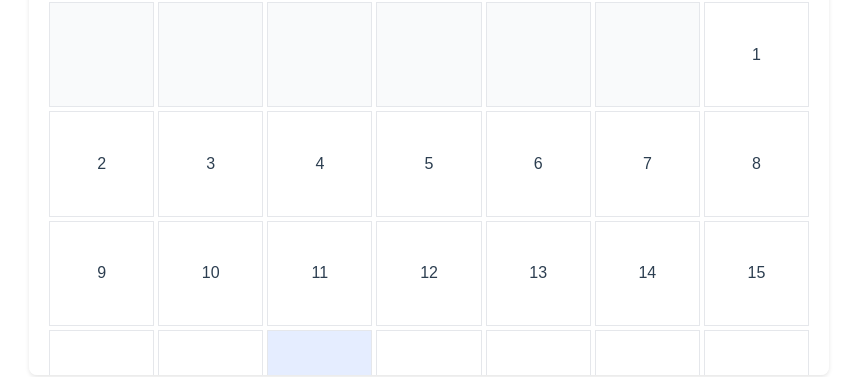
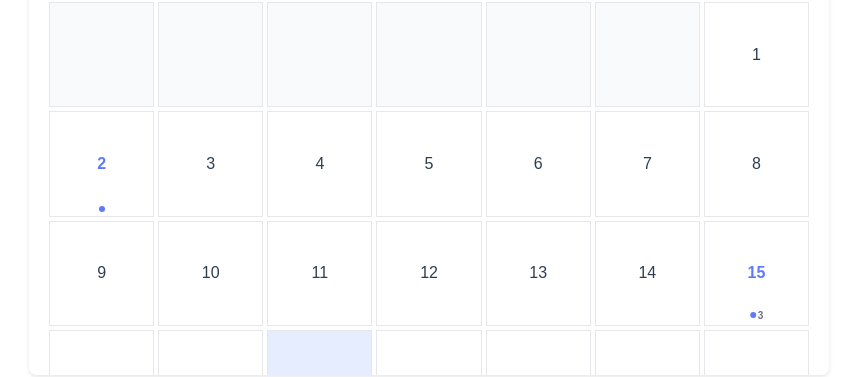
Before and after one commit to Race-id/race-id-new-UI, a Vue app: page /calendar in a window 1280 px wide. Shown: the part 205-582 px from the top of the page, without its empty margins (211-1068 px from the left). Built offline with nearby package versions, Linux system fonts and the light colour scheme; what @tanstack/vue-query would draw is missing.

Commit message:
feat : new scraped data connection

```diff
--- a/src/components/calendar.vue
+++ b/src/components/calendar.vue
@@ -1,18 +1,84 @@
 <script setup>
-import { ref, computed, onMounted } from 'vue'
-
-defineProps({
-  events: {
-    type: Array,
-    default: () => []
-  }
-})
+import { ref, computed, onMounted } from 'vue';
+import events from '../components/data/events.json';
 
 const emit = defineEmits(['select-date', 'close'])
 
 const currentDate = ref(new Date())
 const selectedDate = ref(null)
-const events = ref([])
+
+// Update raceEvents computed property with better date validation
+const raceEvents = computed(() => {
+  if (!events || !Array.isArray(events)) return [];
+
+  return events
+    .filter(event => event.date)
+    .map(event => {
+      try {
+        // First try parsing with Date constructor
+        let eventDate = new Date(event.date);
+
+        // Check if date is valid
+        if (isNaN(eventDate.getTime())) {
+          // If invalid, try parsing from year property
+          if (event.year) {
+            // Assume January 1st of the year if only year is available
+            eventDate = new Date(parseInt(event.year), 0, 1);
+          } else {
+            return null;
+          }
+        }
+
+        return {
+          ...event,
+          date: eventDate
+        };
+      } catch (e) {
+        console.error(`Invalid date for event "${event.title}":`, event.date);
+        return null;
+      }
+    })
+    .filter(Boolean); // Remove null entries
+});
+
+// Group events by date for easier lookup
+const eventsByDate = computed(() => {
+  const grouped = {};
+  raceEvents.value.forEach(event => {
+    try {
+      const dateStr = event.date.toISOString().split('T')[0];
+      if (!grouped[dateStr]) {
+        grouped[dateStr] = [];
+      }
+      grouped[dateStr].push(event);
+    } catch (e) {
+      console.error('Error processing event:', event);
+    }
+  });
+  return grouped;
+});
+
+// Check if date has events
+const hasEvents = (date) => {
+  if (!date) return false;
+  try {
+    const dateStr = date.toISOString().split('T')[0];
+    return !!eventsByDate.value[dateStr];
+  } catch (e) {
+    return false;
+  }
+};
+
+// Get events for specific date
+const getEventsForDate = (date) => {
+  if (!date) return [];
+  try {
+    const dateStr = date.toISOString().split('T')[0];
+    return eventsByDate.value[dateStr] || [];
+  } catch (e) {
+    return [];
+  }
+};
 
 // Nama-nama hari dan bulan dalam Bahasa Indonesia
 const DAYS = ['Sun', 'Mon', 'Tue', 'Wed', 'Thu', 'Fri', 'Sat']
@@ -49,16 +115,12 @@ const calendarDays = computed(() => {
   // Add actual days
   for (let i = 1; i <= totalDays; i++) {
     const date = new Date(currentYear.value, currentDate.value.getMonth(), i)
-    const hasEvent = events.value.some(event => {
-      const eventDate = new Date(event.date)
-      return eventDate.toDateString() === date.toDateString()
-    })
 
     days.push({
       day: i,
       isEmpty: false,
       isToday: isToday(date),
-      hasEvent,
+      hasEvent: hasEvents(date),
       date
     })
   }
@@ -83,10 +145,7 @@ const nextMonth = () => {
 const selectDate = (day) => {
   if (!day.isEmpty) {
     selectedDate.value = day.date
-    const dayEvents = events.value.filter(event => {
-      const eventDate = new Date(event.date)
-      return eventDate.toDateString() === day.date.toDateString()
-    })
+    const dayEvents = getEventsForDate(day.date)
     emit('select-date', { date: day.date, events: dayEvents })
   }
 }
@@ -95,20 +154,6 @@ const selectDate = (day) => {
 const handleClose = () => {
   emit('close')
 }
-
-// Fetch events (contoh data)
-onMounted(async () => {
-  // Simulasi fetch data events
-  events.value = [
-    {
-      id: 1,
-      title: 'Jakarta Marathon',
-      date: '2024-04-15',
-      location: 'Jakarta'
-    },
-    // ... more events
-  ]
-})
 </script>
 
 <template>
@@ -137,23 +182,43 @@ onMounted(async () => {
         :class="{
           'empty': day.isEmpty,
           'today': day.isToday,
-          'has-event': day.hasEvent
+          'has-event': !day.isEmpty && day.hasEvent
         }"
         @click="selectDate(day)"
       >
         {{ day.day }}
-        <span v-if="day.hasEvent" class="event-indicator"></span>
+
+        <!-- Event indicator -->
+        <div v-if="!day.isEmpty && day.hasEvent" class="event-indicators">
+          <span class="event-dot"></span>
+          <span v-if="getEventsForDate(day.date).length > 1"
+                class="event-count">
+            {{ getEventsForDate(day.date).length }}
+          </span>
+        </div>
+
+        <!-- Tooltip with event details -->
+        <div v-if="!day.isEmpty && day.hasEvent" class="event-tooltip">
+          <div v-for="event in getEventsForDate(day.date)"
+               :key="event.title"
+               class="event-item">
+            <a :href="event.url"
+               target="_blank"
+               class="event-link">
+              {{ event.title }}
+            </a>
+          </div>
+        </div>
       </div>
     </div>
 
-    <!-- Event Modal/Panel -->
+    <!-- Event panel -->
     <div v-if="selectedDate" class="event-panel">
       <h3>{{ selectedDate.toLocaleDateString() }}</h3>
-      <div v-for="event in events.filter(e =>
-        new Date(e.date).toDateString() === selectedDate.toDateString()
-      )" :key="event.id" class="event-item">
+      <div v-for="event in getEventsForDate(selectedDate)"
+           :key="event.title"
+           class="event-item">
         <h4>{{ event.title }}</h4>
-        <p>{{ event.location }}</p>
       </div>
     </div>
   </div>
@@ -270,4 +335,76 @@ onMounted(async () => {
     font-size: 12px;
   }
 }
+
+.calendar-day {
+  position: relative;
+  padding-bottom: 16px;
+}
+
+.event-indicators {
+  position: absolute;
+  bottom: 4px;
+  left: 50%;
+  transform: translateX(-50%);
+  display: flex;
+  gap: 2px;
+  align-items: center;
+}
+
+.event-dot {
+  width: 6px;
+  height: 6px;
+  border-radius: 50%;
+  background-color: #617afa;
+}
+
+.event-count {
+  font-size: 10px;
+  color: #6b7280;
+}
+
+.event-tooltip {
+  display: none;
+  position: absolute;
+  bottom: 100%;
+  left: 50%;
+  transform: translateX(-50%);
+  background: white;
+  border: 1px solid #e5e7eb;
+  border-radius: 4px;
+  padding: 8px;
+  width: 200px;
+  box-shadow: 0 2px 4px rgba(0,0,0,0.1);
+  z-index: 10;
+}
+
+.calendar-day:hover .event-tooltip {
+  display: block;
+}
+
+.event-item {
+  padding: 4px 0;
+}
+
+.event-link {
+  color: #617afa;
+  text-decoration: none;
+  font-size: 12px;
+  display: block;
+  white-space: nowrap;
+  overflow: hidden;
+  text-overflow: ellipsis;
+}
+
+.event-link:hover {
+  text-decoration: underline;
+}
+
+.has-events {
+  background-color: #f0f4ff;
+}
+
+.has-events:hover {
+  background-color: #e5ebff;
+}
 </style>
```
